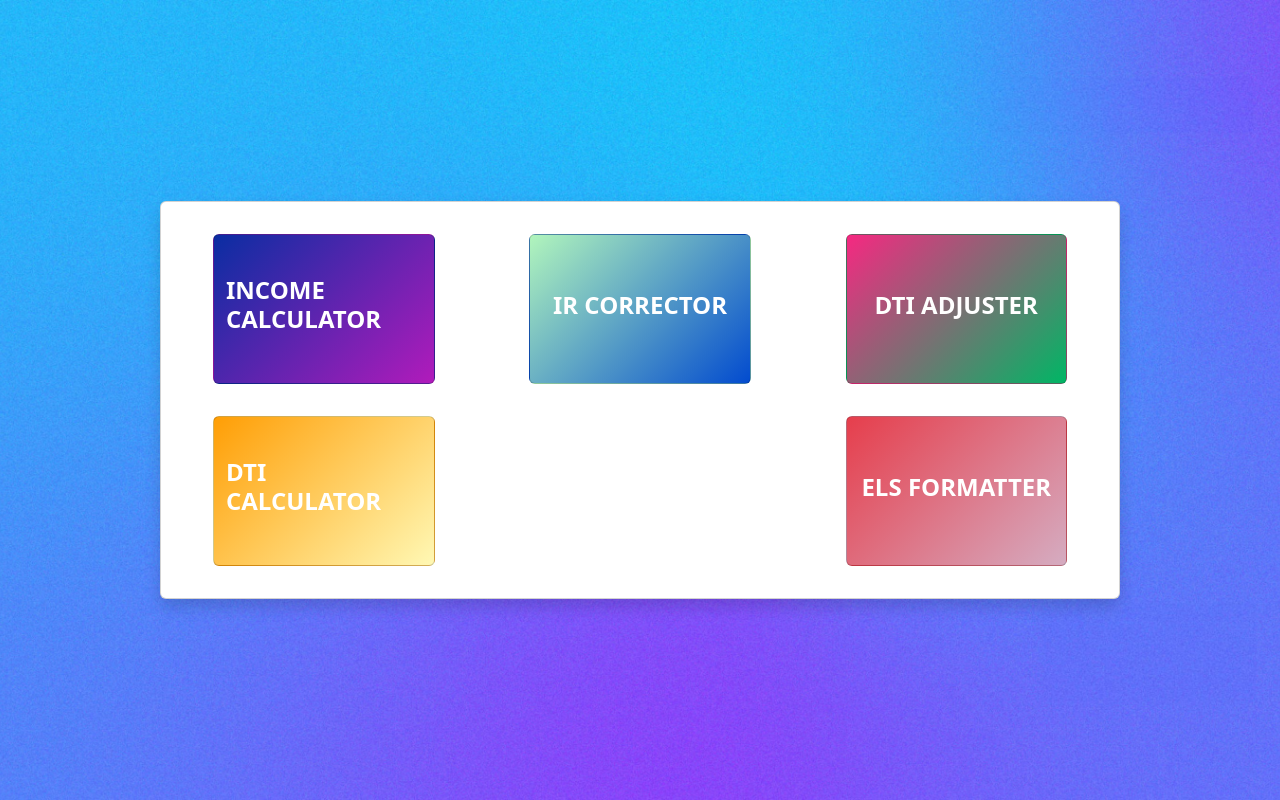
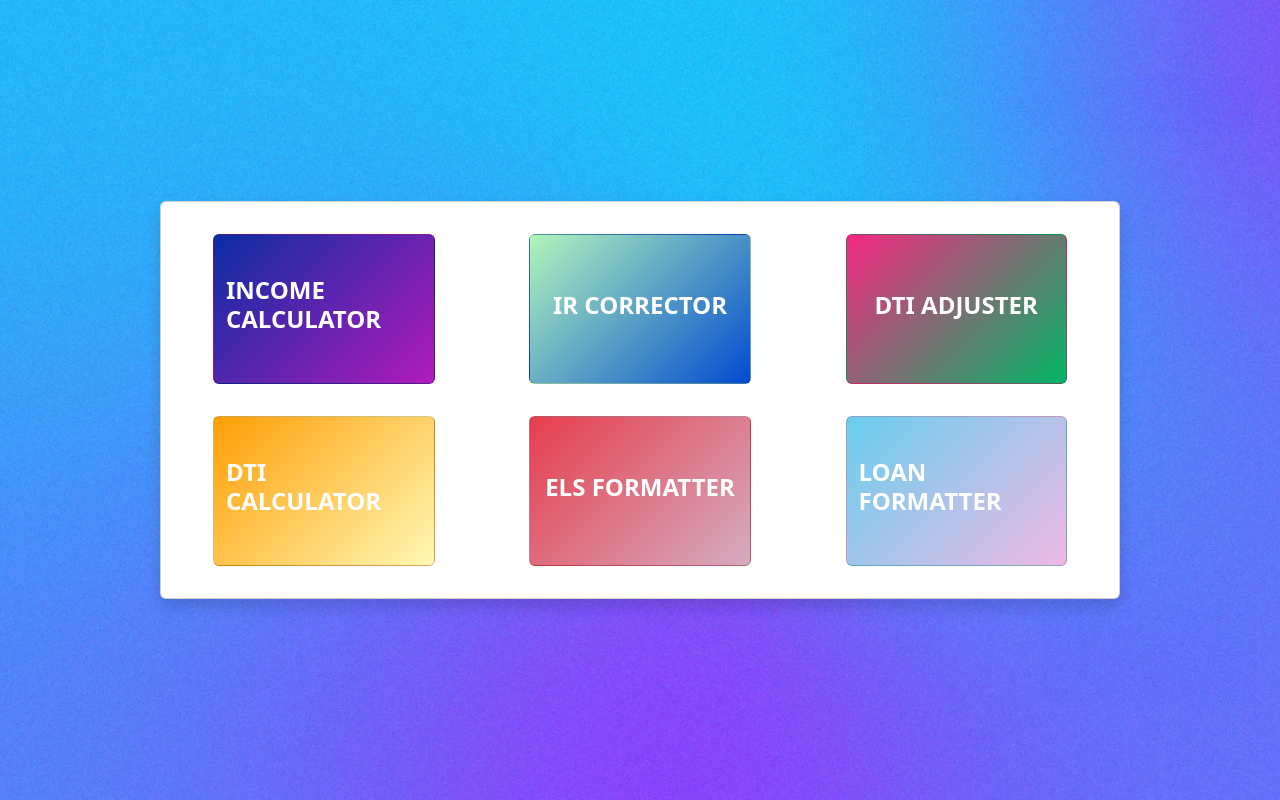
Before and after one commit to GuillaumeFerron/tendopay-tools, a Vue app: page / in a window 1280 px wide. Built offline with nearby package versions, Linux system fonts and the light colour scheme.

Commit message:
LOAN FORMATTER

```diff
--- a/src/components/common/ToolBody.vue
+++ b/src/components/common/ToolBody.vue
@@ -40,6 +40,10 @@ export default {
         {
           title: 'ELS FORMATTER',
           url: 'https://tendo-els-formatter.netlify.app/'
+        },
+        {
+          title: 'LOAN FORMATTER',
+          url: 'https://tendo-loan-formatter.netlify.app/'
         }
       ]
     }
@@ -85,4 +89,8 @@ export default {
   .tool-4 {
     background: linear-gradient(135deg, #E63E4C, #D5ACC1);
   }
+
+  .tool-5 {
+    background: linear-gradient(135deg, #69CEEE, #EFB9E5);
+  }
 </style>
```
